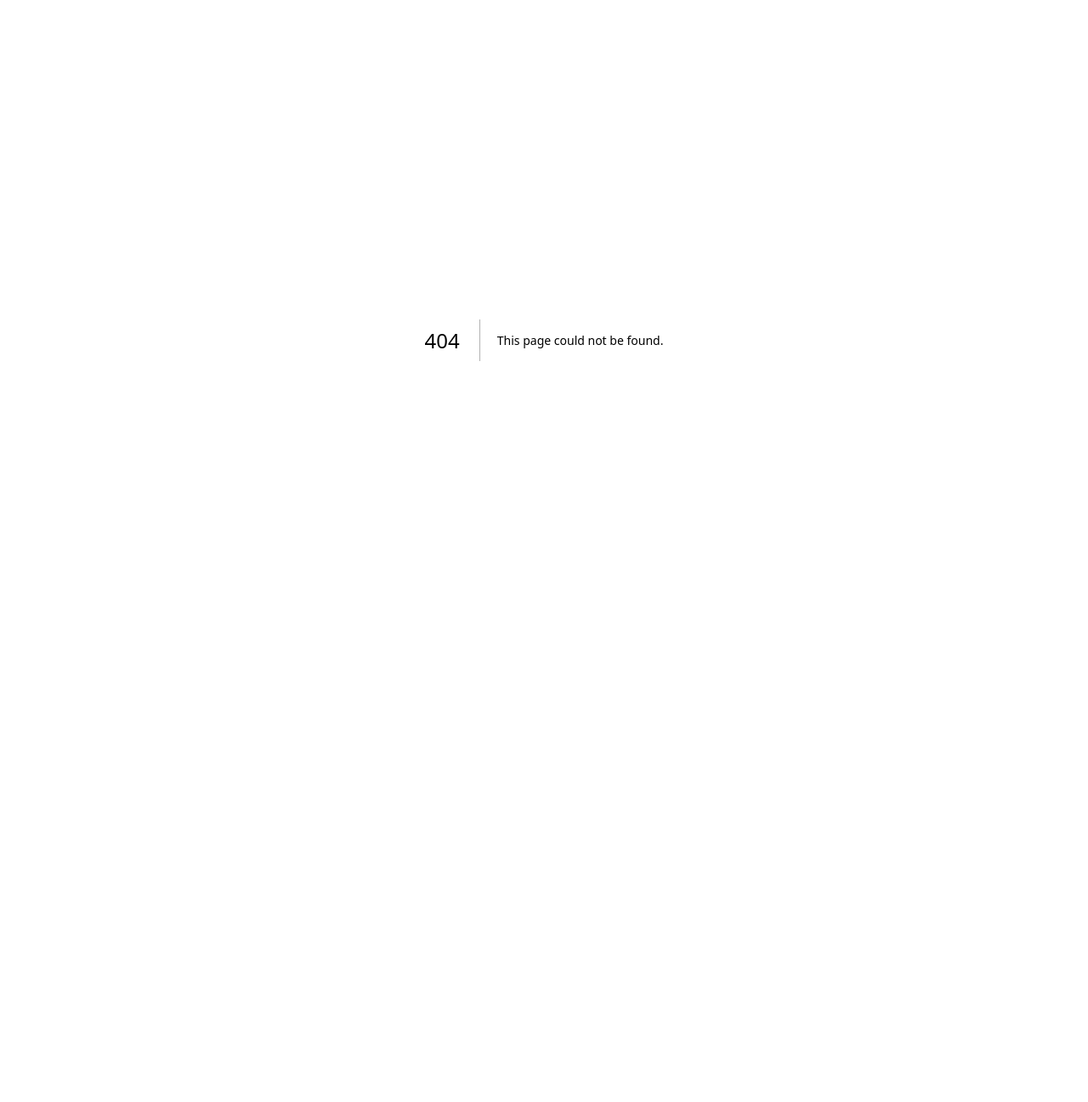
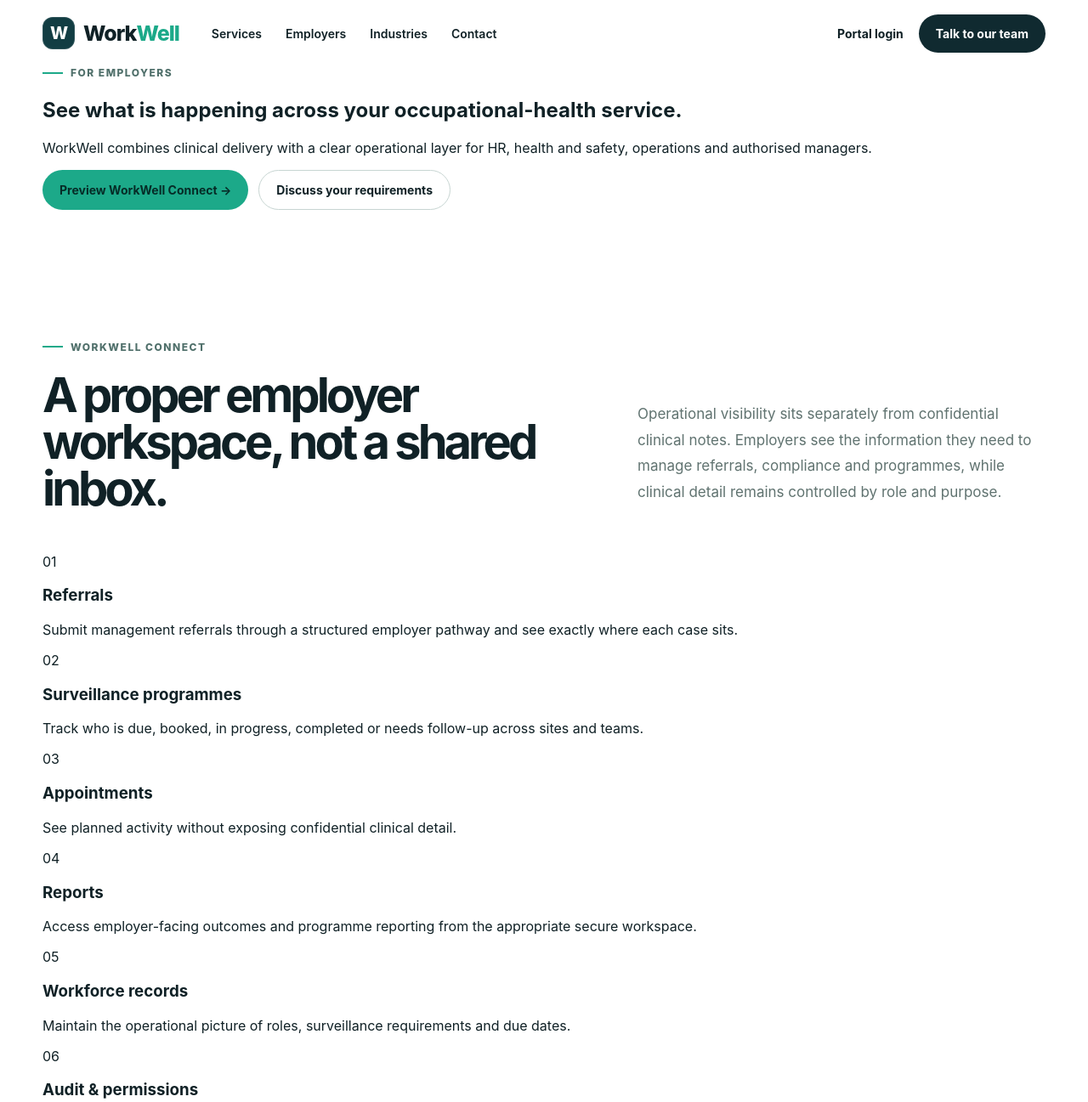
Before and after one commit to PluginPip/OHI-Rebrand, a Next.js app: page /employers in a window 1280 px wide. Before the commit this address had no page. Shown: the top 1297 px of the page at 85% size. Before the commit the page ends 800 px from the top, so only its background shows below. Built offline with nearby package versions, Linux system fonts and the light colour scheme.

Commit message:
Add employer occupational health journey page

```diff
--- /dev/null
+++ b/app/employers/page.tsx
@@ -0,0 +1,20 @@
+const capabilities = [
+  ['Referrals', 'Submit management referrals through a structured employer pathway and see exactly where each case sits.'],
+  ['Surveillance programmes', 'Track who is due, booked, in progress, completed or needs follow-up across sites and teams.'],
+  ['Appointments', 'See planned activity without exposing confidential clinical detail.'],
+  ['Reports', 'Access employer-facing outcomes and programme reporting from the appropriate secure workspace.'],
+  ['Workforce records', 'Maintain the operational picture of roles, surveillance requirements and due dates.'],
+  ['Audit & permissions', 'Role-based organisation access, traceable activity and controlled access to sensitive information.'],
+];
+
+export default function EmployersPage() {
+  return (
+    <main>
+      <header className="inner-header"><div className="shell nav-wrap"><a className="brand" href="/"><span className="brand-mark">W</span><span>Work<span>Well</span></span></a><nav><a href="/services">Services</a><a href="/employers">Employers</a><a href="/industries">Industries</a><a href="/contact">Contact</a></nav><div className="nav-actions"><a className="text-link" href="/portal">Portal login</a><a className="button button-dark" href="/contact">Talk to our team</a></div></div></header>
+      <section className="inner-hero employer-hero"><div className="shell narrow"><div className="eyebrow"><span></span> For employers</div><h1>See what is happening across your occupational-health service.</h1><p>WorkWell combines clinical delivery with a clear operational layer for HR, health and safety, operations and authorised managers.</p><div className="hero-actions"><a className="button button-primary" href="/portal/workspace">Preview WorkWell Connect →</a><a className="button button-ghost" href="/contact">Discuss your requirements</a></div></div></section>
+      <section className="section"><div className="shell"><div className="section-heading split-heading"><div><div className="eyebrow"><span></span> WorkWell Connect</div><h2>A proper employer workspace, not a shared inbox.</h2></div><p>Operational visibility sits separately from confidential clinical notes. Employers see the information they need to manage referrals, compliance and programmes, while clinical detail remains controlled by role and purpose.</p></div><div className="capability-grid">{capabilities.map(([title, body],i)=><article key={title}><span>0{i+1}</span><h3>{title}</h3><p>{body}</p></article>)}</div></div></section>
+      <section className="data-separation"><div className="shell separation-grid"><div><div className="eyebrow light"><span></span> Privacy by architecture</div><h2>Employer data and clinical data are not treated as the same thing.</h2></div><div className="separation-cards"><article><strong>Employer workspace</strong><p>Appointments, referral status, programme progress, due dates, employer reports and authorised workforce administration.</p></article><article><strong>Clinical workspace</strong><p>Clinical history, examination notes, test values, professional reasoning and other information that requires clinical access controls.</p></article><article><strong>Controlled outcome</strong><p>Only the appropriate employer-facing result moves across the boundary, with access and activity auditable.</p></article></div></div></section>
+      <section className="section"><div className="shell"><div className="section-heading"><div className="eyebrow"><span></span> Multi-location ready</div><h2>One platform now. Regional separation when it is actually needed.</h2><p className="large-copy">The service model is designed so additional regions can share the same core platform while maintaining separate organisations, policies, data locations, service catalogues and operational rules where required.</p></div></div></section>
+    </main>
+  );
+}
```
